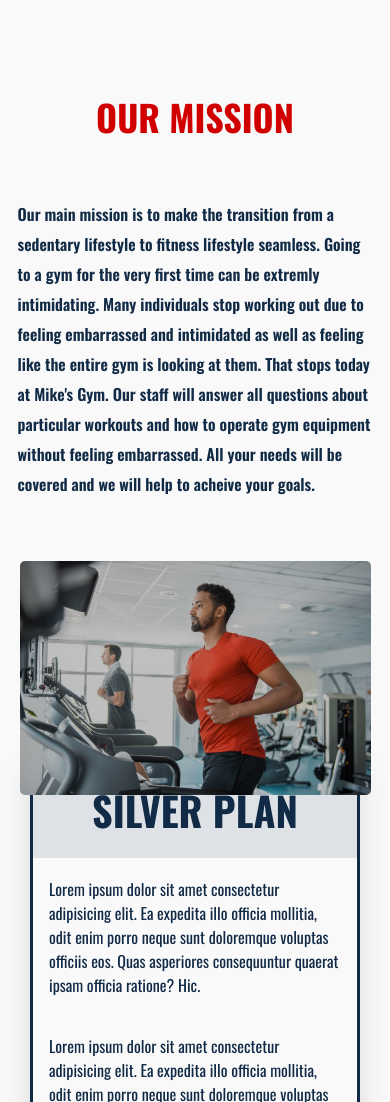
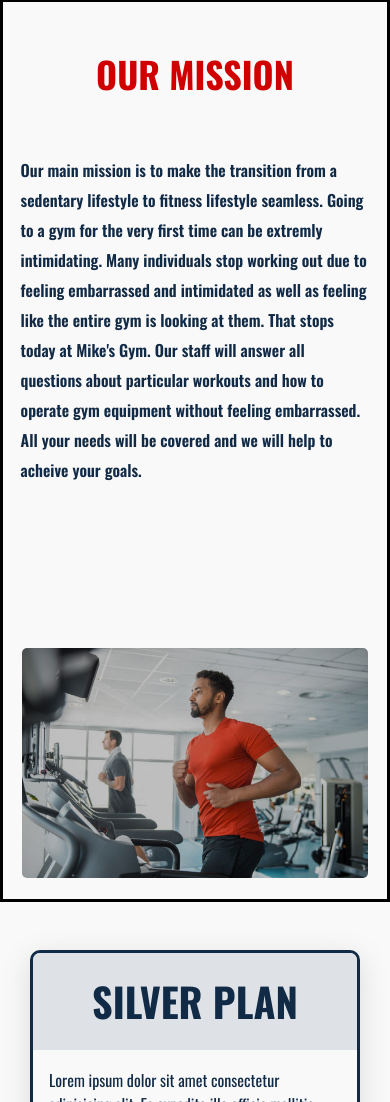
Before and after one commit to MAR2409/mikesgym, a plain HTML site: page index.html in a window 390 px wide. Shown: the part 966-2068 px from the top of the page. Drawn offline with nearby package versions, Linux system fonts and the light colour scheme; files whose address does not match are found by name.

Commit message:
Update gym.css

```diff
--- a/gym.css
+++ b/gym.css
@@ -501,22 +501,24 @@ img {
     .gym-objective {
         background-color: #faf9f9;
         display: flex;
-        justify-content: space-evenly;
-        align-items: center;
         flex-direction: column;
-        height: 90vh;
+        justify-content: space-between;
+        height: 107vh;
+        border: 3px solid black;
+        column-gap: 0;
     }
 
     .objective-text {
         width: 100%;
         height: 450px;
+        margin: 0;
     }
 
     .gym-objective h1 {
         color: #112A46;
         text-align: center;
         text-transform: uppercase;
-        margin-top: 1.2rem;
+        margin: 1.3rem;
     }
 
     .objective-span {
@@ -531,17 +533,20 @@ img {
         margin-top: 2rem;
         font-weight: 600;
         padding: 1.1rem 1.1rem;
+        margin-bottom: 1.1rem;
     }
 
     .objective-img img {
         filter: 50%;
         width: 90%;
-        margin: 4rem auto;
+        margin-bottom: 1.3rem;
+
+    }
+    .objective-img {
+        display: flex;
+        justify-content: center;
     }
 
-    .objective-img {
-        display: flex;
-    }
 
     .card-flex {
         background-color: #faf9f9;
@@ -550,6 +555,7 @@ img {
         flex-direction: column;
         padding-bottom: 1rem;
         align-items: center;
+        padding-top: 3rem;
     }
 
     .card-membership {
```
